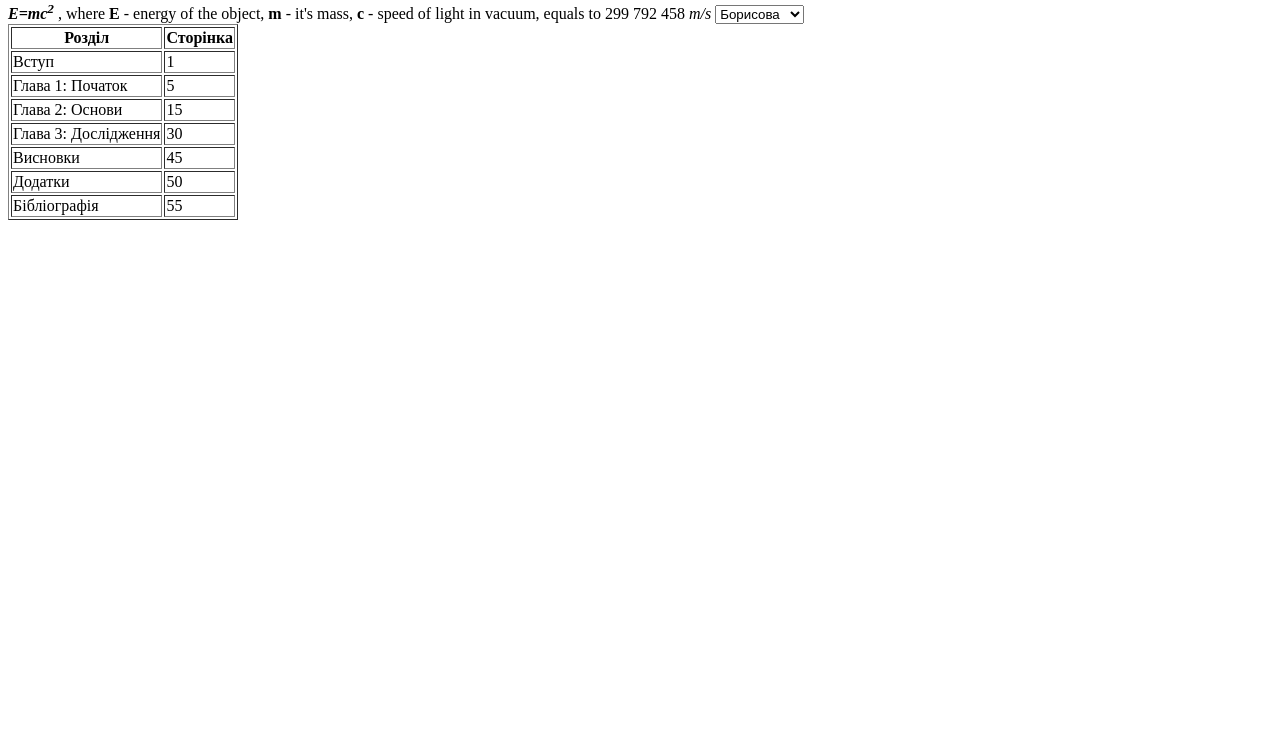
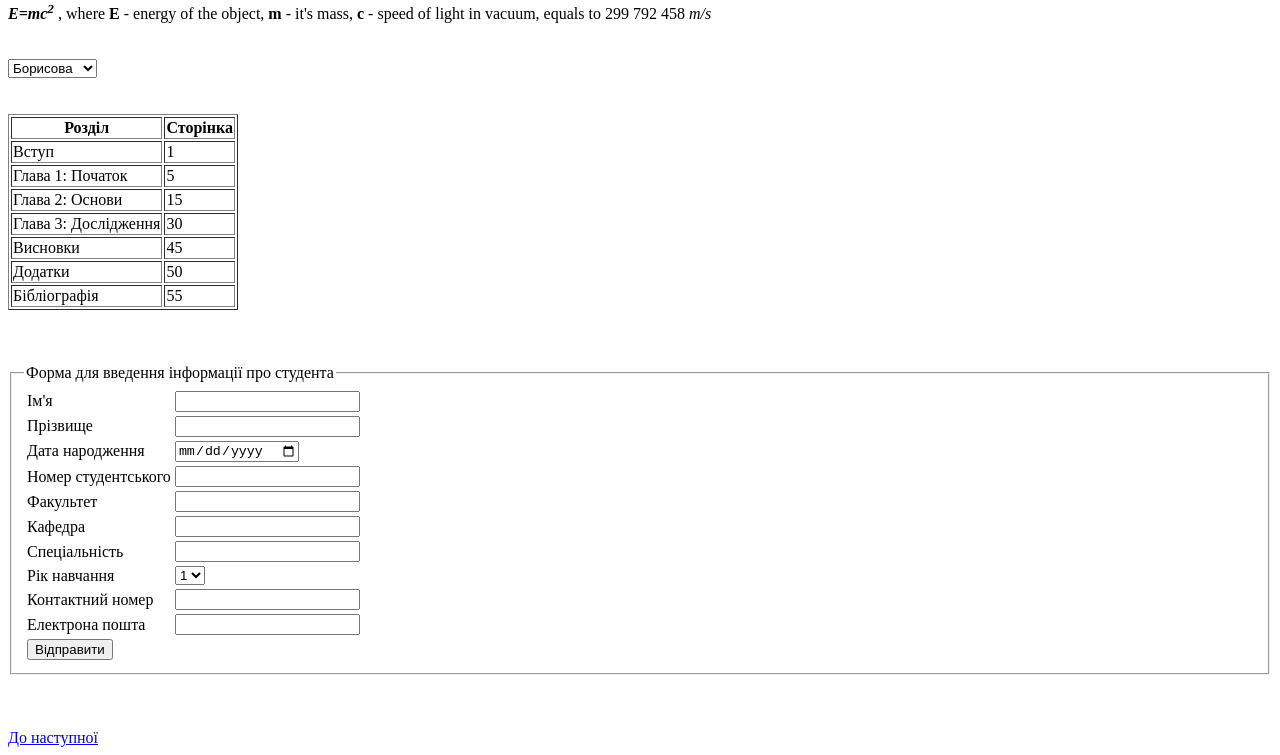
Before and after one commit to dariaborysova-hhhh/kiuki, a plain HTML site: page index.html in a window 1280 px wide. Shown: the part 79-834 px from the top of the page. Before the commit the page ends 800 px from the top, so only its background shows below. Drawn offline with Linux system fonts and the light colour scheme.

Commit message:
feat: lb1

```diff
--- a/index.html
+++ b/index.html
@@ -9,12 +9,20 @@
     <h1>привет</h1>
     <i><b>E=mc<sup>2</sup> </b></b></i>,  where <b>E</b> - energy of the object, <b>m</b> - it's mass, <b>c</b> - speed of light in vacuum, equals to 299 792 458 <i>m/s</i>
 
+    <br>
+    <br>
+    <br>
 
 <select name="stud" id="stud">
  <option value="Борисова">Борисова</option>
  <option value="Пестрецов">Пестрецов</option>
  <option value="Латиш">Латиш</option>
 </select>
+
+<br>
+<br>
+<br>
+
 <table border="1">
     <tr>
         <th>Розділ</th>
@@ -50,5 +58,74 @@
     </tr>
 </table>
 
+<br>
+<br>
+<br>
+
+<form action="#" method="get">
+    <fieldset>
+        <legend>Форма для введення інформації про студента</legend>
+        <table>
+            <tr>
+                <td><label for="userfirstname">Ім'я</label></td>
+                <td><input type="text" name="userfirstname" value=""></td>
+            </tr>
+            <tr>
+                <td><label for="userlastname">Прізвище</label></td>
+                <td><input type="text" name="userlastname" value=""></td>
+            </tr>
+            <tr>
+                <td><label for="date">Дата народження</label></td>
+                <td><input type="date" name="date" value=""></td>
+            </tr>
+            <tr>
+                <td><label for="studentnumber">Номер студентського</label></td>
+                <td><input type="text" name="studentnumber" value=""></td>
+            </tr>
+            <tr>
+                <td><label for="faculty">Факультет</label></td>
+                <td><input type="text" name="faculty" value=""></td>
+            </tr>
+            <tr>
+                <td><label for="chair">Кафедра</label></td>
+                <td><input type="text" name="chair" value=""></td>
+            </tr>
+            <tr>
+                <td><label for="specialty">Спеціальність</label></td>
+                <td><input type="text" name="specialty" value=""></td>
+            </tr>
+            <tr>
+                <td><label for="yearofstudy">Рік навчання</label></td>
+                <td><select name="yearofstudy" id="yearofstudy">
+                    <option value="1">1</option>
+                    <option value="2">2</option>
+                    <option value="3">3</option>
+                    <option value="4">4</option>
+                   </select> </td>
+            </tr>
+            <tr>
+                <td><label for="number">Контактний номер</label></td>
+                <td><input type="text" name="number" value=""></td>
+            </tr>
+            <tr>
+                <td><email for="email">Електрона пошта</email></td>
+                <td><input type="text" name="email" value=""></td>
+            </tr>
+            <tr>
+                <td><input type="submit"  value="Відправити"></td>
+                <td></td>
+            </tr>
+        </table>
+
+
+    </fieldset>
+</form>
+
+<br>
+<br>
+<br>
+
+<a href="page.html#somesection" target="_self">До наступної</a>
+
 </body>
 </html>
```
Also changed, not shown: page.html (added, +70 -0 lines).
